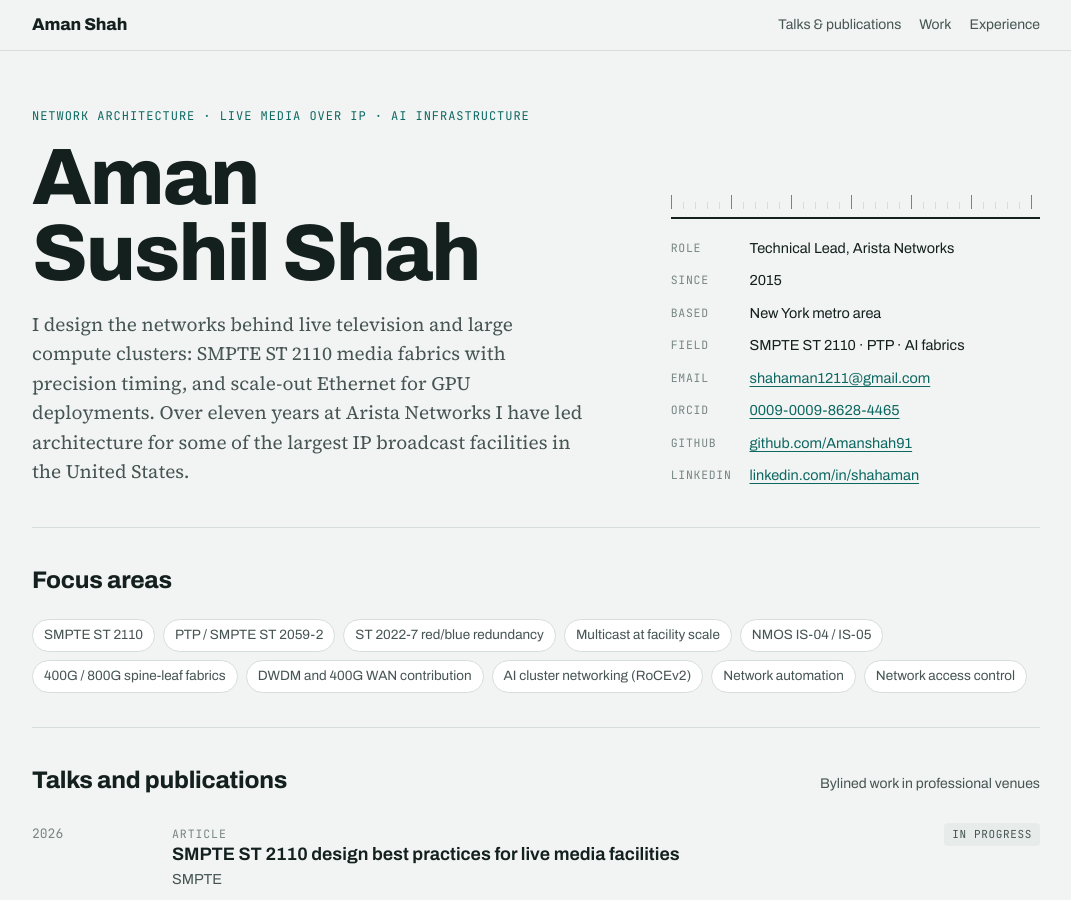
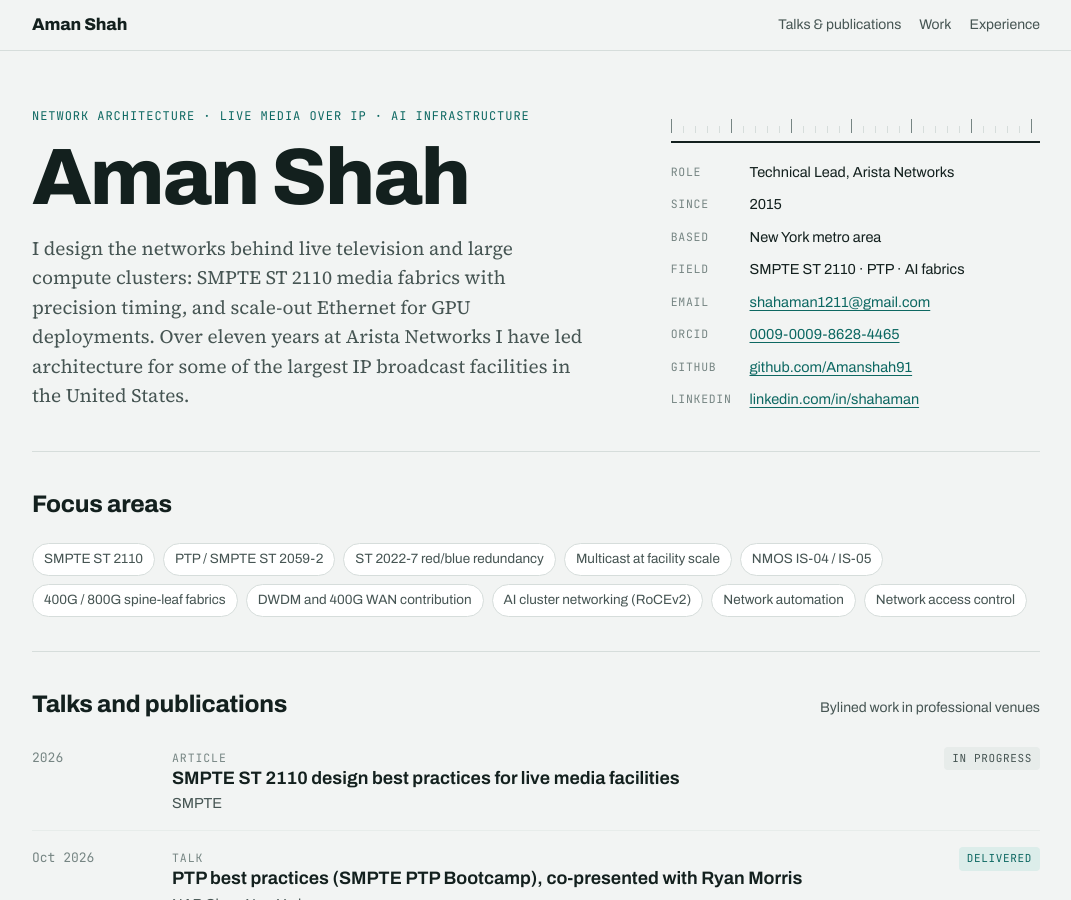
Before and after one commit to Amanshah91/amanshah91.github.io, a Jekyll site: the page built from index.html, in a window 1280 px wide and 900 px high. Shown: the whole window, without its empty margins (104-1175 px from the left). Built offline with Jekyll 4.4.1, drawn with Linux system fonts in a browser that asks for light colours; some of the changed text lies outside the part shown.

Commit message:
Use 'Aman Shah' as display name
Co-Authored-By: Claude Opus 5.5 <noreply@anthropic.com>
Claude-Session: https://claude.ai/code/session_016ECpXB9SB4zXKomSvGvhZo

```diff
--- a/_config.yml
+++ b/_config.yml
@@ -1,7 +1,7 @@
 title: Aman Shah
 description: Network architect for live media over IP (SMPTE ST 2110, PTP) and AI infrastructure. Technical Lead at Arista Networks.
 author:
-  name: Aman Sushil Shah
+  name: Aman Shah
 
 # Your site address
 url: "https://amanshah.live"
@@ -12,7 +12,7 @@ timezone: America/New_York
 markdown: kramdown
 
 social:
-  name: Aman Sushil Shah
+  name: Aman Shah
   links:
     - https://orcid.org/0009-0009-8628-4465
     - https://github.com/Amanshah91
--- a/_layouts/default.html
+++ b/_layouts/default.html
@@ -28,7 +28,7 @@
 <div class="wrap">
   <footer>
     <span>Views are my own and do not represent my employer.</span>
-    <span class="mono">© {{ site.time | date: '%Y' }} Aman Sushil Shah</span>
+    <span class="mono">© {{ site.time | date: '%Y' }} Aman Shah</span>
   </footer>
 </div>
 </body>
--- a/_layouts/post.html
+++ b/_layouts/post.html
@@ -7,7 +7,7 @@ layout: default
     {% if page.topics %}<p class="eyebrow">{{ page.topics | join: ' · ' }}</p>{% endif %}
     <h1>{{ page.title }}</h1>
     <div class="meta">
-      <span>Aman Sushil Shah</span>
+      <span>Aman Shah</span>
       <time class="mono" datetime="{{ page.date | date_to_xmlschema }}">{{ page.date | date: "%B %-d, %Y" }}</time>
     </div>
     {% if page.venue %}
--- a/index.html
+++ b/index.html
@@ -5,7 +5,7 @@ layout: default
   <div class="hero">
     <div>
       <p class="eyebrow">Network architecture · Live media over IP · AI infrastructure</p>
-      <h1>Aman Sushil Shah</h1>
+      <h1>Aman Shah</h1>
       <p class="lede">I design the networks behind live television and large compute clusters: SMPTE ST 2110 media fabrics with precision timing, and scale-out Ethernet for GPU deployments. Over eleven years at Arista Networks I have led architecture for some of the largest IP broadcast facilities in the United States.</p>
     </div>
     <div>
```
